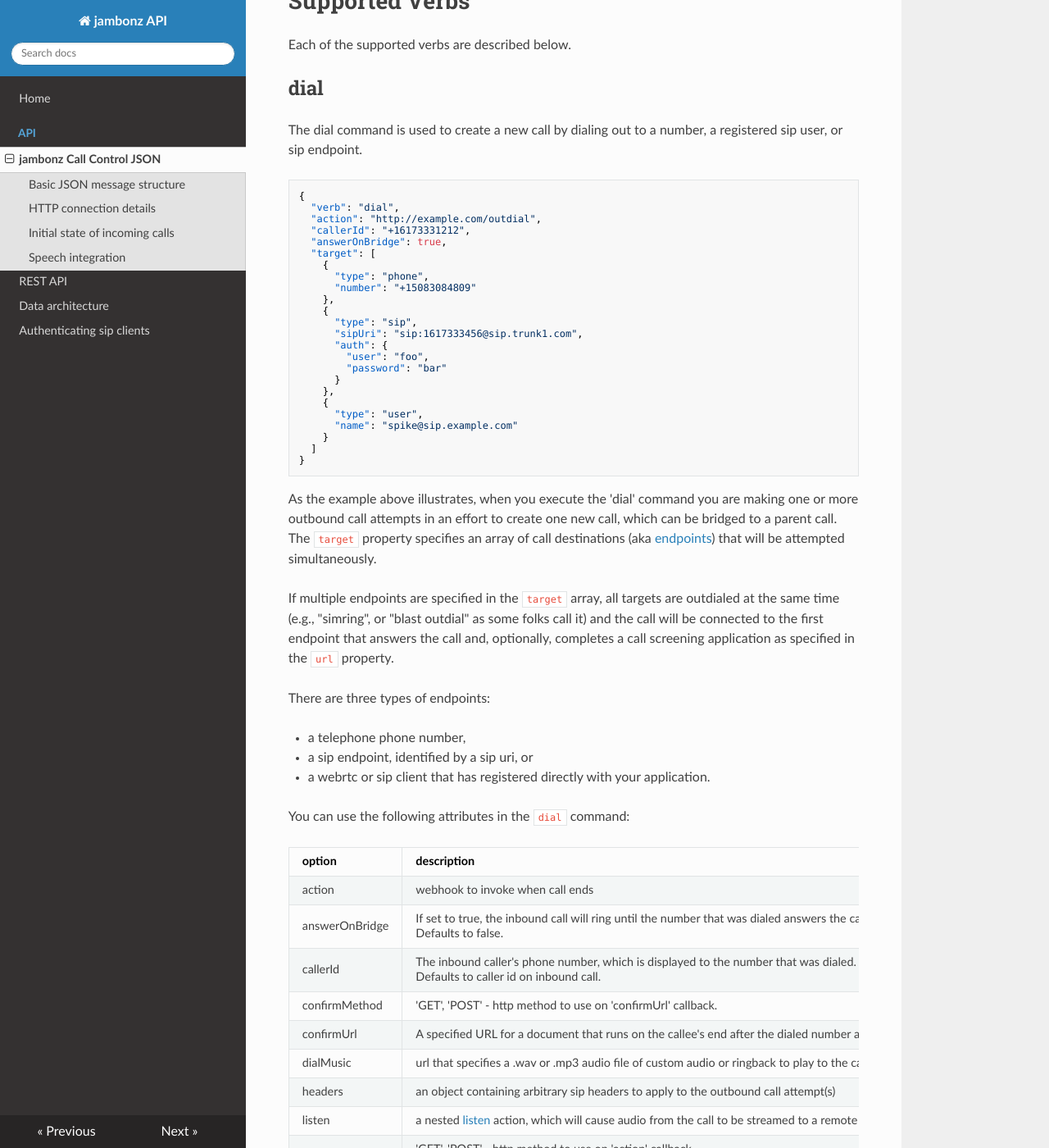
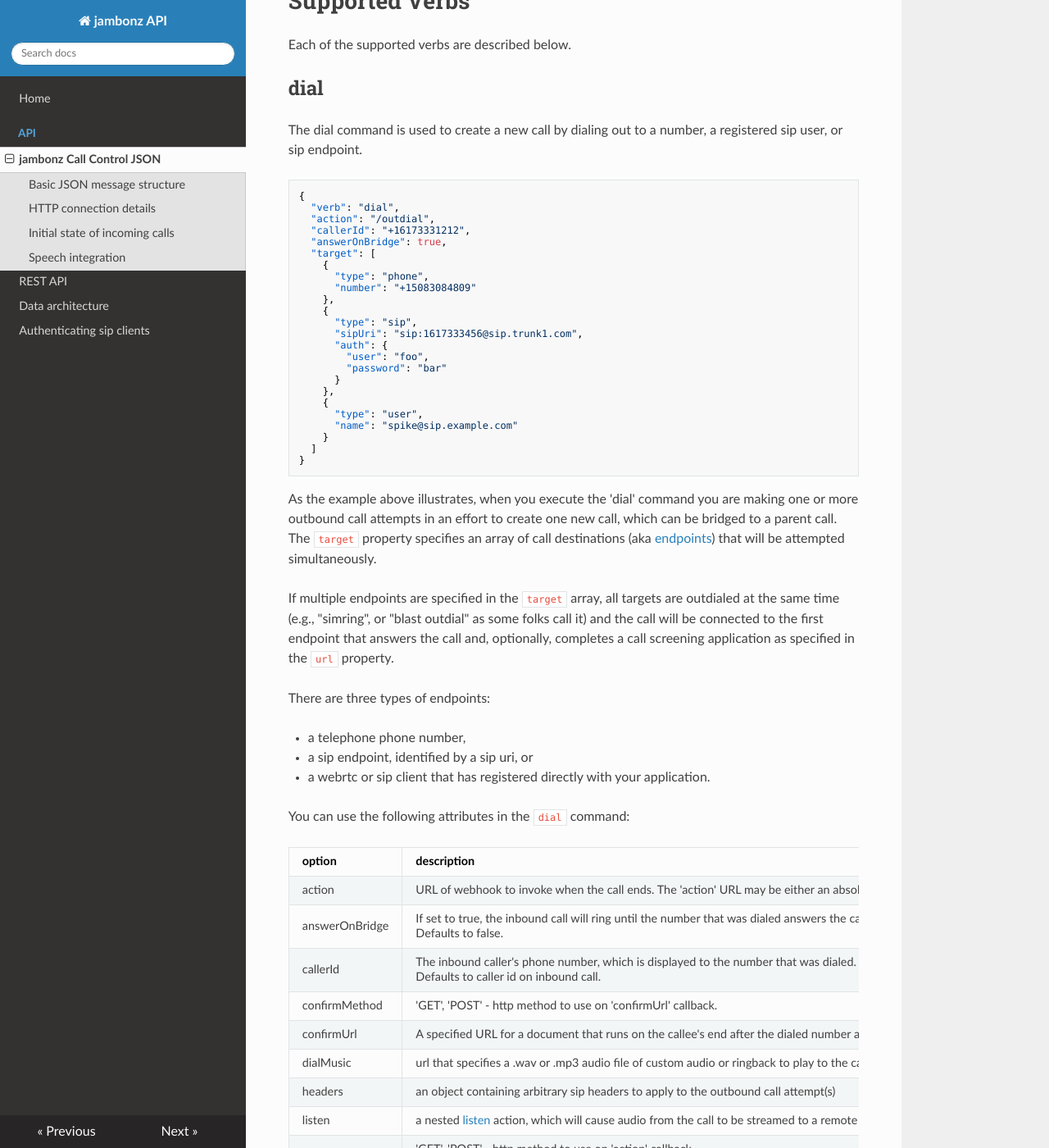
Before and after one commit to jambonz/jambonz-docs, an MkDocs documentation site: the page built from docs/jambonz.md, in a window 1280 px wide and 1400 px high, scrolled down 4320 px. Shown: the whole window at 82% size. Built offline with MkDocs 1.6.1, drawn with Linux system fonts in a browser that asks for light colours; nearby versions of some CDN libraries; some of the changed text lies outside the part shown.

Commit message:
url updates

```diff
--- a/docs/jambonz.md
+++ b/docs/jambonz.md
@@ -204,7 +204,7 @@
 
 | option        | description | required  |
 | ------------- |-------------| -----|
-| action | webhook to invoke when call ends | no |
+| action | URL of webhook to invoke when the call ends.  The 'action' URL may be either an absolute or relative URL.  If the latter, it is applied to the base URL of the original application, and if basic auth was used for the original request, then it will be for this request as well | no |
 | answerOnBridge | If set to true, the inbound call will ring until the number that was dialed answers the call, and at that point a 200 OK will be sent on the inbound leg.  If false, the inbound call will be answered immediately as the outbound call is placed. <br/>Defaults to false. | no |
 | callerId | The inbound caller's phone number, which is displayed to the number that was dialed. The caller ID must be a valid E.164 number. <br/>Defaults to caller id on inbound call. | no |
 | confirmMethod | 'GET', 'POST' - http method to use on 'confirmUrl' callback. | no |
@@ -286,7 +286,7 @@
 
 | option        | description | required  |
 | ------------- |-------------| -----|
-| action | web callback to invoke with collected digits or speech | yes |
+| action | URL of webhook to invoke collected digits or speech.  The 'action' URL may be either an absolute or relative URL.  If the latter, it is applied to the base URL of the original application, and if basic auth was used for the original request, then it will be for this request as well | yes |
 | finishOnKey | dmtf key that signals the end of input | no |
 | input | array, specifying allowed types of input: ['dtmf'], ['speech'], or ['dtmf', 'speech'].  Default: ['dtmf'] | no |
 | numDigits | number of dtmf digits expected to gather | no |
@@ -399,7 +399,7 @@
 
 | option        | description | required  |
 | ------------- |-------------| -----|
-| action | url to retrieve document from | yes |
+| action | URL of webhook to retrieve document from.  The 'action' URL may be either an absolute or relative URL.  If the latter, it is applied to the base URL of the original application, and if basic auth was used for the original request, then it will be for this request as well | yes |
 | method | 'GET', 'POST' - http method to use on url callback.  <br/>Defaults to POST.| no|
 | auth.user | HTTP Basic Authorization username | no|
 | auth.password | HTTP Basic Authorization password | no|
```
Also changed, not shown: other parts of docs/jambonz.md (+1 -1 lines).
